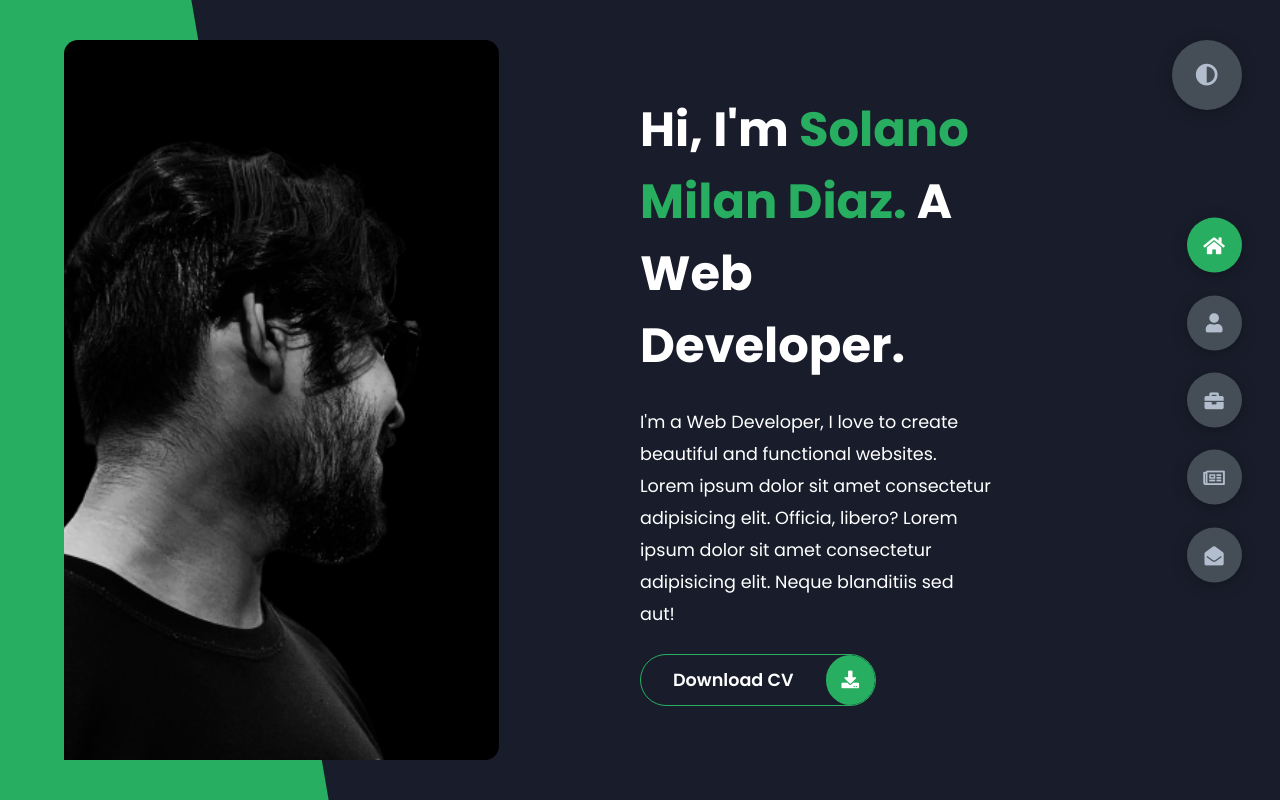
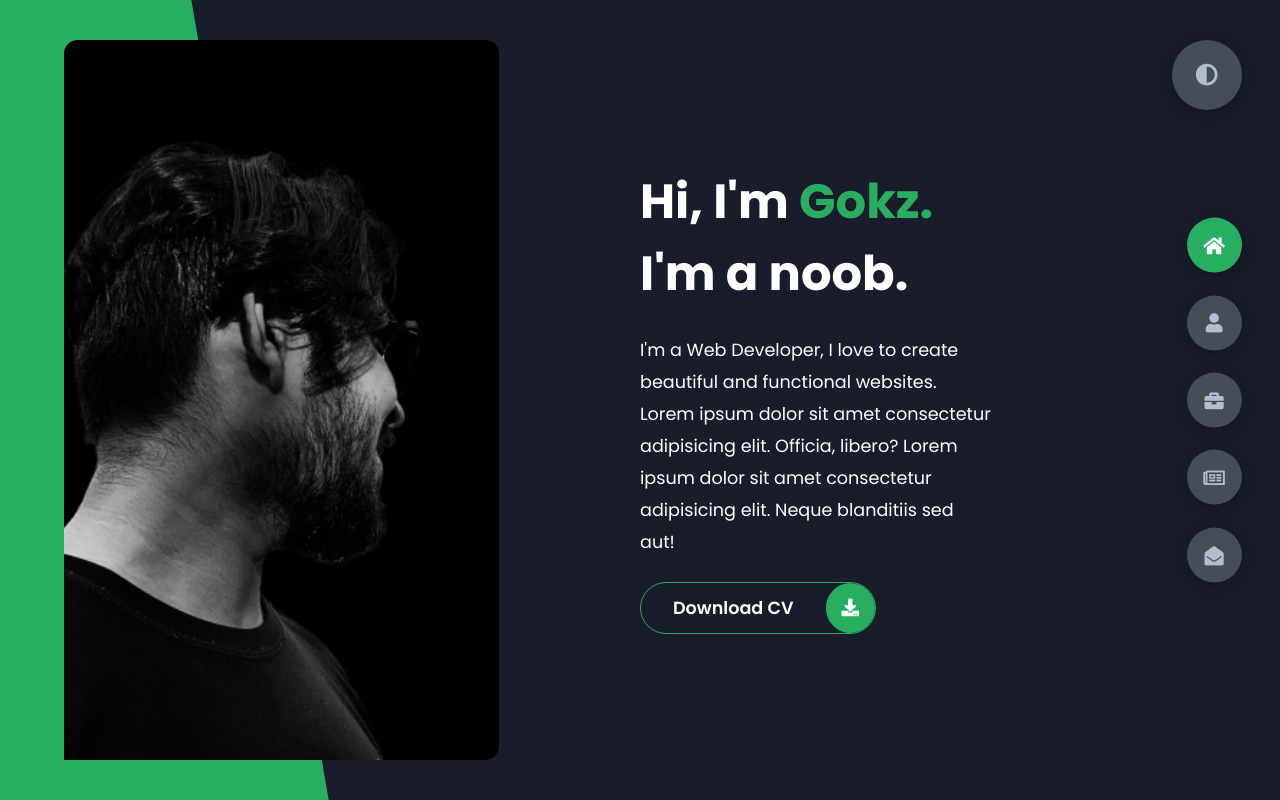
Before and after one commit to Gokza/Gokza.github.io, a plain HTML site: page index.html in a window 1280 px wide. Drawn offline with Linux system fonts and the light colour scheme.

Commit message:
Update index.html

```diff
--- a/index.html
+++ b/index.html
@@ -22,8 +22,8 @@
             </div>
             <div class="right-header">
                 <h1 class="name">
-                    Hi, I'm <span>Solano Milan Diaz.</span>
-                    A Web Developer.
+                    Hi, I'm <span>Gokz.</span>
+                   I'm a noob.
                 </h1>
                 <p>
                     I'm a Web Developer, I love to create beautiful and functional websites.
```
